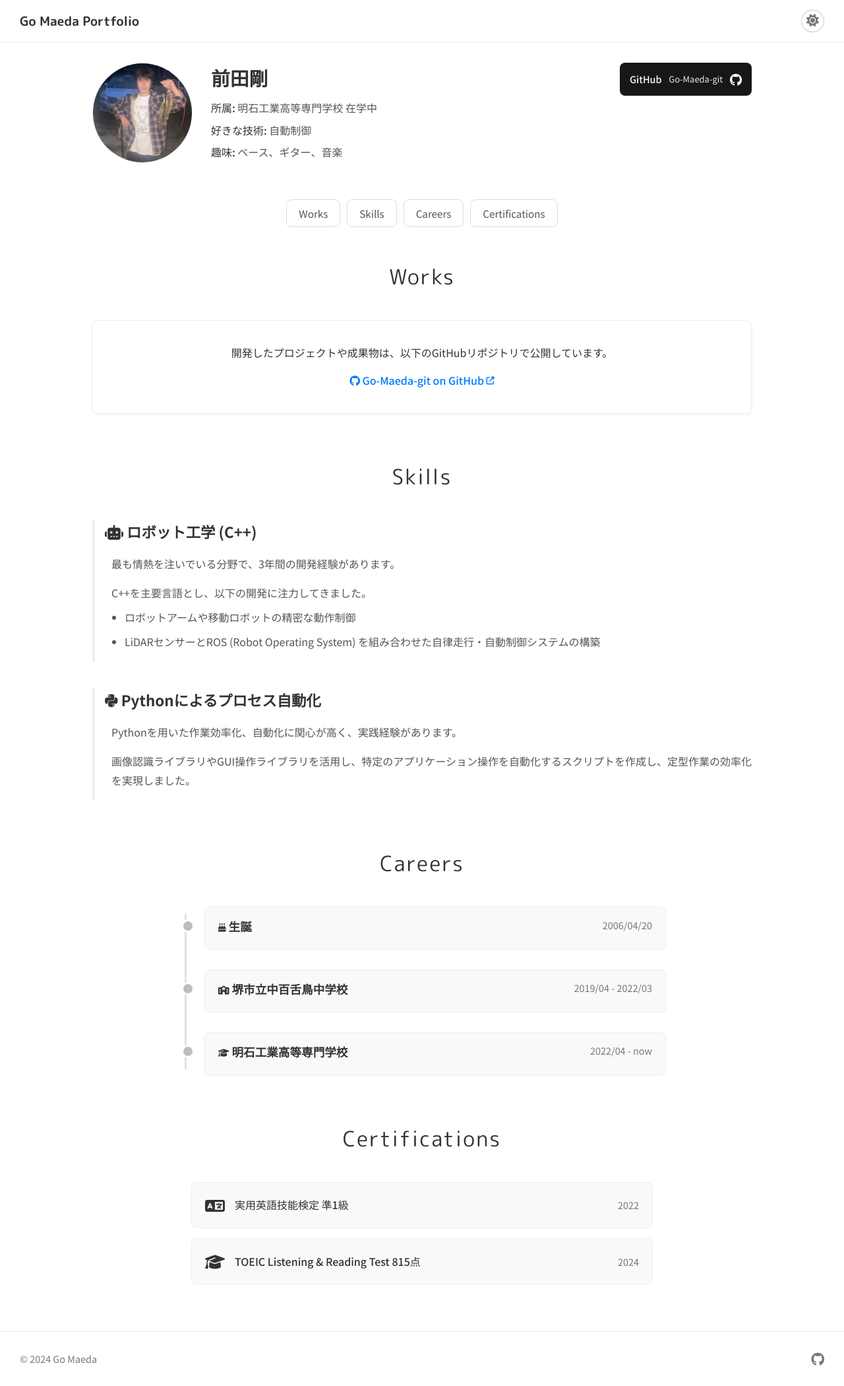
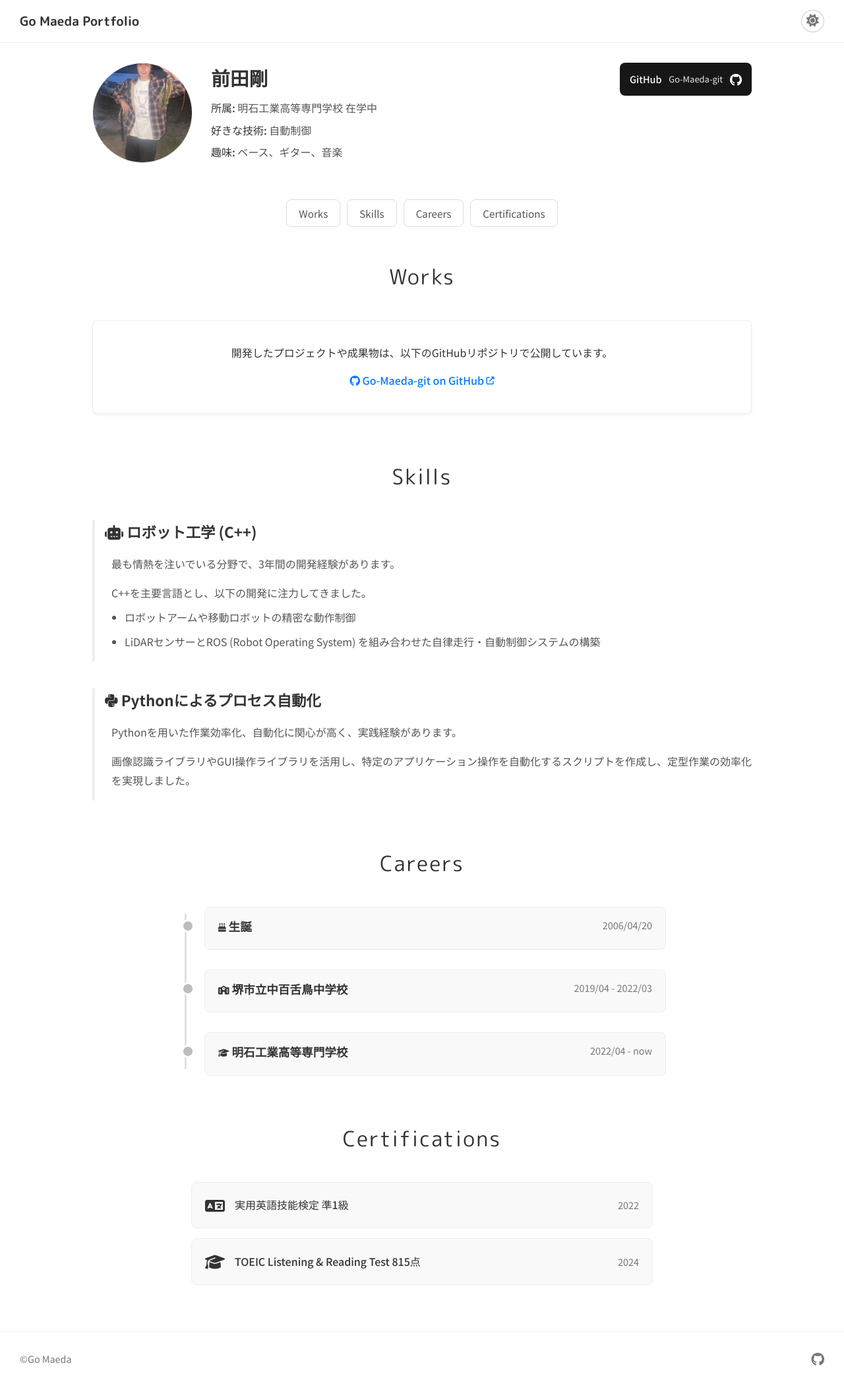
Before and after one commit to Go-Maeda-git/Go-Maeda-git.github.io, a plain HTML site: page index.html in a window 1280 px wide. Shown: the whole page at 66% size. Drawn offline with Linux system fonts and the light colour scheme.

Commit message:
Update index.html

```diff
--- a/index.html
+++ b/index.html
@@ -97,8 +97,7 @@
             border: 1px solid var(--border-color);
             display: block;
             object-fit: cover;
-            /* 垂直方向の位置を調整 (例: 上から30%の位置) */
-            object-position: center 30%;
+            object-position: center 50%;
         }
 
         .profile-details {
@@ -562,7 +561,7 @@
     </main>
 
     <footer>
-        <span class="copyright">© 2024 Go Maeda</span>
+        <span class="copyright">©Go Maeda</span>
         <div class="footer-links">
             <a href="https://github.com/Go-Maeda-git" target="_blank" rel="noopener noreferrer" title="GitHub"><i class="fa-brands fa-github"></i></a>
         </div>
```
